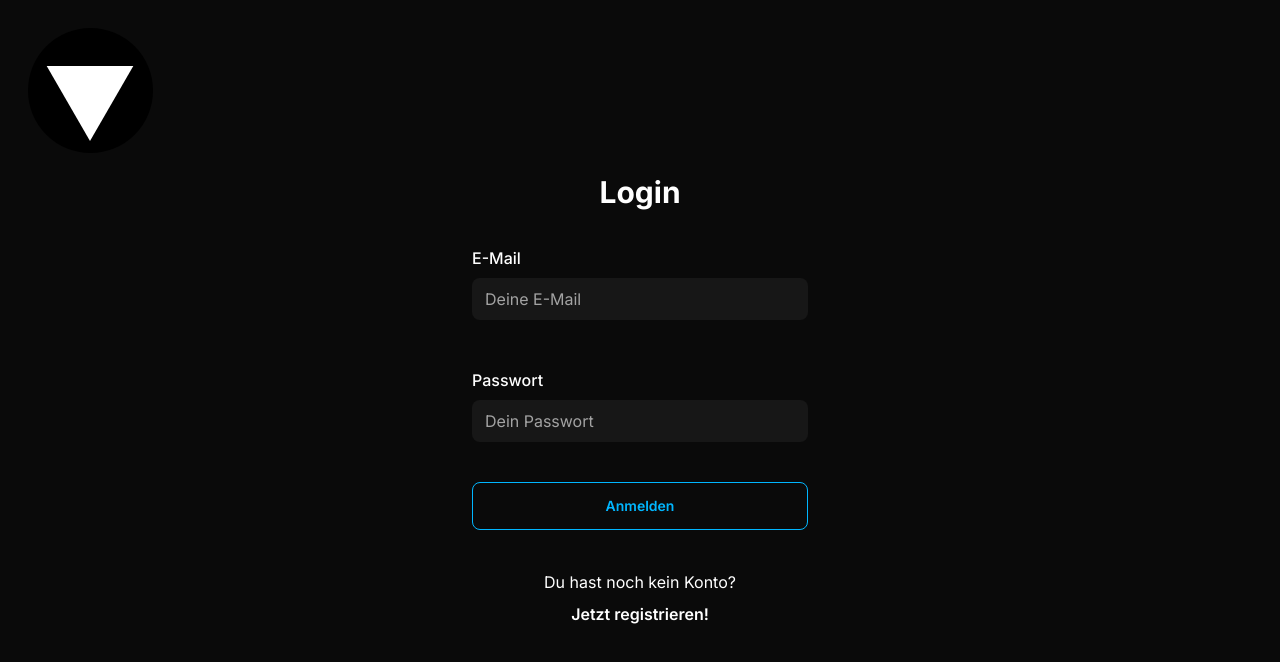
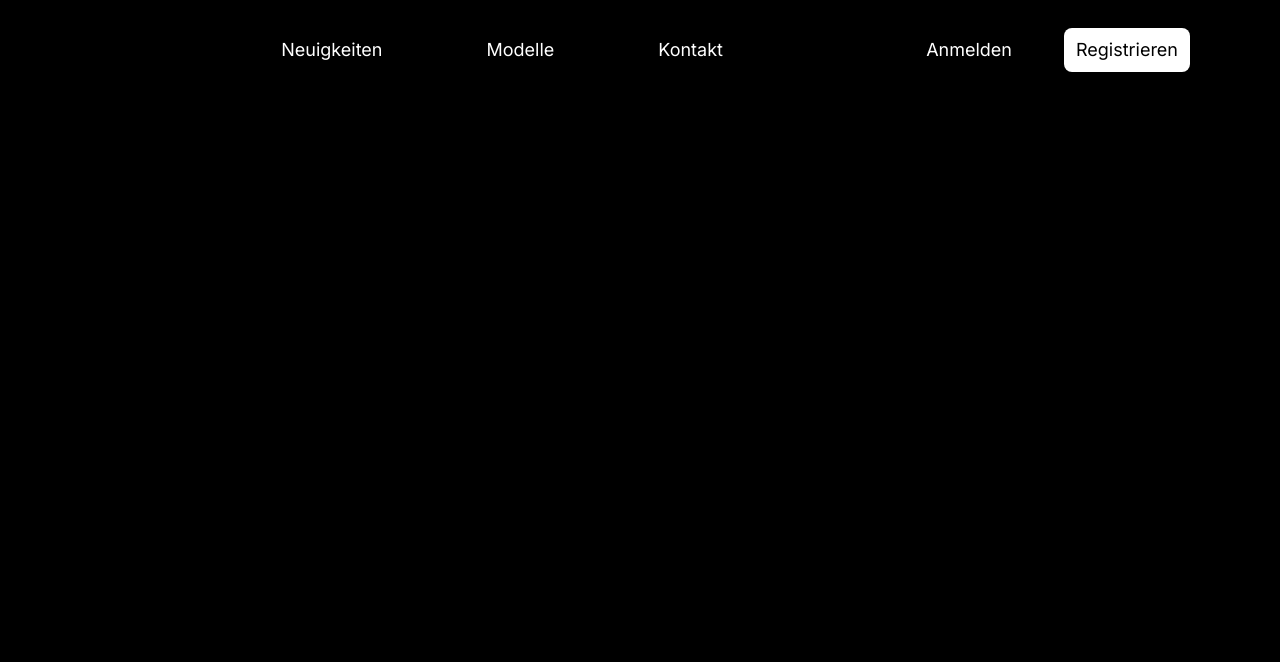
Before and after one commit to therealfilko/VISTA, a React (Vite) app in the folder todo-app/frontend/: page /login in a window 1280 px wide. Shown: the top 662 px of the page. Built offline with nearby package versions, Linux system fonts and the light colour scheme.

Commit message:
updated logo

```diff
--- a/todo-app/frontend/src/pages/login.tsx
+++ b/todo-app/frontend/src/pages/login.tsx
@@ -40,72 +40,46 @@
   };
 
   return (
-    <div className="relative flex min-h-screen items-center justify-center bg-neutral-950">
-      <div className="absolute top-7 left-7 flex items-center">
-        <Link to="/">
-          <img src={taskifyLogo} alt="Taskify" className="" />
+    <div className="min-h-screen bg-black">
+      <div className="flex items-center justify-center space-x-[20%] px-[15%]">
+        <Link to="/" className="w-[100px] h-[100px]">
+          <img src={taskifyLogo} alt="Taskify" />
         </Link>
-      </div>
+        <div className="flex items-center justify-center space-x-20">
+          <Link
+            to="/"
+            className="text-white text-lg rounded-lg px-3 py-2 hover:bg-neutral-800"
+          >
+            Neuigkeiten
+          </Link>
 
-      <div className="w-full max-w-sm p-6">
-        <h2 className="text-3xl font-bold text-center pb-5 text-white">
-          Login
-        </h2>
-
-        {error && (
-          <p className="text-red-500 text-center text-sm pb-4 pt-4">{error}</p>
-        )}
-
-        <form onSubmit={handleSubmit} className="space-y-10">
-          <div>
-            <label
-              htmlFor="email"
-              className="block text-l py-2 pt-4 font-medium text-white"
-            >
-              E-Mail
-            </label>
-            <input
-              id="email"
-              type="email"
-              value={email}
-              onChange={(e) => setEmail(e.target.value)}
-              required
-              className="w-full text-white bg-neutral-900 px-3 py-2 border rounded-lg border-transparent focus:outline-none focus:ring-2 focus:ring-info placeholder-neutral-400"
-              placeholder="Deine E-Mail"
-            />
-          </div>
-
-          <div>
-            <label
-              htmlFor="password"
-              className="block text-l py-2 font-medium text-white"
-            >
-              Passwort
-            </label>
-            <input
-              id="password"
-              type="password"
-              value={password}
-              onChange={(e) => setPassword(e.target.value)}
-              required
-              className="w-full text-white bg-neutral-900 px-3 py-2 border rounded-lg border-transparent focus:outline-none focus:ring-2 focus:ring-info placeholder-neutral-400"
-              placeholder="Dein Passwort"
-            />
-          </div>
-
-          <button
-            type="submit"
-            className="w-full text-neutral-950 py-2 rounded-lg btn btn-outline btn-info"
+          <Link
+            to="/"
+            className="text-white text-lg rounded-lg px-3 py-2 hover:bg-neutral-800"
+          >
+            Modelle
+          </Link>
+          <Link
+            to="/"
+            className="text-white text-lg rounded-lg px-3 py-2 hover:bg-neutral-800"
+          >
+            Kontakt
+          </Link>
+        </div>
+        <div className="flex items-center justify-center space-x-10">
+          <Link
+            to="/login"
+            className="w-full text-white text-lg rounded-lg px-3 py-2 hover:bg-neutral-800"
           >
             Anmelden
-          </button>
-          <div className="text-white text-center">
-            Du hast noch kein Konto?
-            <p className="pt-2 text-white font-semibold hover:text-info">
-              <a href="/register">Jetzt registrieren!</a>
-            </p>
-          </div>
-        </form>
+          </Link>
+          <Link
+            to="/register"
+            className="w-full bg-white text-black text-lg rounded-lg px-3 py-2 hover:bg-neutral-200"
+          >
+            Registrieren
+          </Link>
+        </div>
       </div>
     </div>
   );
--- a/todo-app/frontend/src/pages/register.tsx
+++ b/todo-app/frontend/src/pages/register.tsx
@@ -38,131 +38,7 @@
     }
   };
 
-  return (
-    <div className="flex min-h-screen items-center justify-center bg-neutral-950">
-      <div className="absolute top-7 left-7 flex items-center">
-        <Link to="/">
-          <img src={taskifyLogo} alt="Taskify" className="w-10 h-10" />
-        </Link>
-      </div>
-
-      <div className="w-full max-w-lg">
-        <h2 className="text-3xl font-bold text-center pb-5 text-white">
-          Registrierung
-        </h2>
-
-        {error && (
-          <p className="text-red-500 text-center text-sm pb-4 pt-4">{error}</p>
-        )}
-        {success && (
-          <p className="text-green-500 text-center text-sm mb-4">
-            Erfolgreich registriert!
-          </p>
-        )}
-
-        <form onSubmit={handleSubmit} className="space-y-10">
-          <div className="grid grid-cols-2 gap-4">
-            <div>
-              <label
-                htmlFor="first_name"
-                className="block text-l py-2 font-medium text-white"
-              >
-                Vorname
-              </label>
-              <input
-                id="first_name"
-                type="text"
-                value={first_name}
-                onChange={(e) => setFirstname(e.target.value)}
-                required
-                className="w-full text-white bg-neutral-900 px-3 py-2 border border-transparent rounded-lg focus:outline-none focus:ring-2 focus:ring-info placeholder-neutral-400"
-                placeholder="Dein Vorname"
-              />
-            </div>
-
-            <div>
-              <label
-                htmlFor="last_name"
-                className="block text-l py-2 font-medium text-white"
-              >
-                Nachname
-              </label>
-              <input
-                id="last_name"
-                type="text"
-                value={last_name}
-                onChange={(e) => setLastname(e.target.value)}
-                required
-                className="w-full text-white bg-neutral-900 px-3 py-2 border border-transparent rounded-lg focus:outline-none focus:ring-2 focus:ring-info placeholder-neutral-400"
-                placeholder="Dein Nachname"
-              />
-            </div>
-          </div>
-
-          <div>
-            <label
-              htmlFor="date_of_birth"
-              className="block text-l py-2 pt-4 font-medium text-white"
-            >
-              Geburtstag
-            </label>
-            <input
-              id="date_of_birth"
-              type="text"
-              value={date_of_birth}
-              onChange={(e) => setDateofbirth(e.target.value)}
-              required
-              className="w-full text-white bg-neutral-900 px-3 py-2 border border-transparent rounded-lg focus:outline-none focus:ring-2 focus:ring-info placeholder-neutral-400"
-              placeholder="tt.mm.jjjj"
-            />
-          </div>
-
-          <div>
-            <label
-              htmlFor="email"
-              className="block text-l py-2 pt-4 font-medium text-white"
-            >
-              E-Mail
-            </label>
-            <input
-              id="email"
-              type="email"
-              value={email}
-              onChange={(e) => setEmail(e.target.value)}
-              required
-              className="w-full text-white bg-neutral-900 px-3 py-2 border border-transparent rounded-lg focus:outline-none focus:ring-2 focus:ring-info placeholder-neutral-400"
-              placeholder="Deine E-Mail"
-            />
-          </div>
-
-          <div>
-            <label
-              htmlFor="password"
-              className="block text-l py-2 font-medium text-white"
-            >
-              Passwort
-            </label>
-            <input
-              id="password"
-              type="password"
-              value={password}
-              onChange={(e) => setPassword(e.target.value)}
-              required
-              className="w-full text-white bg-neutral-900 px-3 py-2 border border-transparent rounded-lg focus:outline-none focus:ring-2 focus:ring-info placeholder-neutral-400"
-              placeholder="Dein Passwort"
-            />
-          </div>
-
-          <button
-            type="submit"
-            className="w-full text-neutral-950 py-2 rounded-lg btn btn-outline btn-info"
-          >
-            Registrieren
-          </button>
-        </form>
-      </div>
-    </div>
-  );
+  return <div className="min-h-screen bg-black"></div>;
 };
 
 export default Register;
--- a/todo-app/frontend/src/pages/start.tsx
+++ b/todo-app/frontend/src/pages/start.tsx
@@ -4,8 +4,8 @@
 function Start() {
   return (
     <div className="min-h-screen bg-black">
-      <div className="flex items-center justify-center space-x-[20%] px-[15%] py-[1%]">
-        <Link to="/" className="w-[4%] h-[4%]">
+      <div className="flex items-center justify-center space-x-[20%] px-[15%]">
+        <Link to="/" className="w-[100px] h-[100px]">
           <img src={taskifyLogo} alt="Taskify" />
         </Link>
         <div className="flex items-center justify-center space-x-20">
```
Also changed, not shown: todo-app/frontend/public/taskify_logo.svg, todo-app/frontend/src/assets/taskify_logo.svg.
